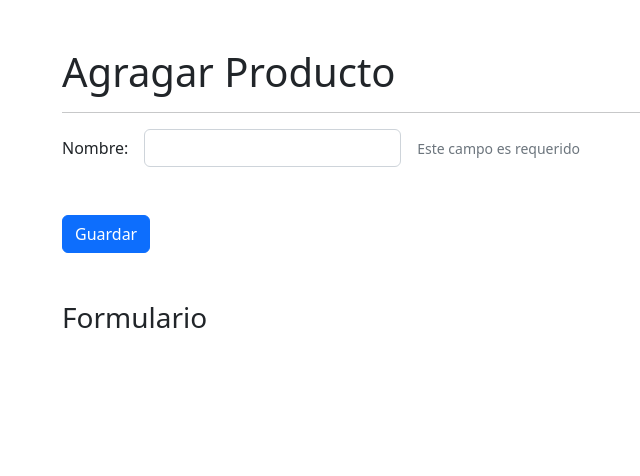
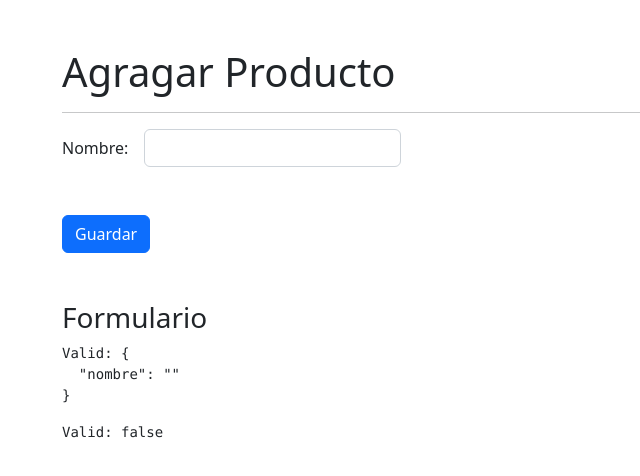
Before and after one commit to EdsonJSF/angular-directivas-app, an Angular app: page /productos/agregar in a window 1280 px wide. Shown: the top 476 px of the page, without its empty margins (20-660 px from the left). Built offline with nearby package versions, Linux system fonts and the light colour scheme.

Commit message:
Formulario reactivo tradicional

```diff
--- a/src/app/productos/pages/agregar/agregar.component.html
+++ b/src/app/productos/pages/agregar/agregar.component.html
@@ -1,18 +1,20 @@
 <h1 class="mt-5">Agragar Producto</h1>
 <hr />
 
-<form>
+<form [formGroup]="miFormulario">
   <div class="row g-3 align-items-center mb-3">
     <div class="col-auto">
       <label class="col-form-label">Nombre:</label>
     </div>
 
     <div class="col-auto">
-      <input class="form-control" type="text" />
+      <input class="form-control" type="text" formControlName="nombre" />
     </div>
 
     <div class="col-auto">
-      <span class="form-text">Este campo es requerido</span>
+      <span class="form-text" *ngIf="validFormByName('nombre')"
+        >Este campo es requerido</span
+      >
     </div>
   </div>
 
@@ -24,3 +26,6 @@
 </form>
 
 <h3 class="mt-5">Formulario</h3>
+
+<pre>Valid: {{ miFormulario.value | json }}</pre>
+<pre>Valid: {{ miFormulario.valid }}</pre>
--- a/src/app/productos/pages/agregar/agregar.component.ts
+++ b/src/app/productos/pages/agregar/agregar.component.ts
@@ -1,16 +1,23 @@
-import { Component, OnInit } from '@angular/core';
+import { Component } from '@angular/core';
+import { FormBuilder, FormGroup, Validators } from '@angular/forms';
 
 @Component({
   selector: 'app-agregar',
   templateUrl: './agregar.component.html',
-  styles: [
-  ]
+  styles: [],
 })
-export class AgregarComponent implements OnInit {
+export class AgregarComponent {
+  miFormulario: FormGroup = this.fb.group({
+    nombre: ['', [Validators.required]],
+  });
 
-  constructor() { }
+  constructor(private fb: FormBuilder) {}
 
-  ngOnInit(): void {
+  validFormByName(name: string) {
+    const invalid =
+      this.miFormulario.get(name)?.invalid &&
+      this.miFormulario.get(name)?.touched;
+
+    return invalid || false;
   }
-
 }
```
Also changed, not shown: src/app/productos/productos.module.ts (+4 -9 lines).
